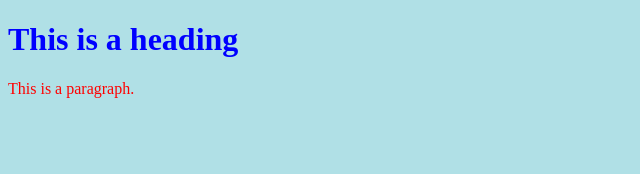
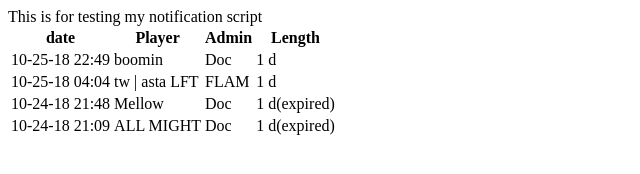
Before and after one commit to Dkealy/HorizonBanNotification, a plain HTML site: page docs/index.html in a window 1280 px wide. Shown: the whole page, without its empty margins (0-640 px from the left). Drawn offline with Linux system fonts and the light colour scheme.

Commit message:
Update index.html

```diff
--- a/docs/index.html
+++ b/docs/index.html
@@ -1,16 +1,41 @@
 <!DOCTYPE html>
  <html>
   <head>
-   <style>
-   body {background-color: powderblue;}
-   h1   {color: blue;}
-   p    {color: red;}
-   </style>
+   <title>Proto-Horizon</title>
   </head>
   <body>
-
-   <h1>This is a heading</h1>
-   <p>This is a paragraph.</p>
-
+<h>This is for testing my notification script</h>
+        <table>
+            <tr>
+                <th>date</th>
+                <th>Player</th>
+                <th>Admin</th>
+                <th>Length</th>
+            </tr>
+            <tr>
+                <td>10-25-18 22:49</td>
+                <td>boomin</td>
+                <td>Doc</td>
+                <td>1 d</td>
+            </tr>
+            <tr>
+                <td>10-25-18 04:04</td>
+                <td>tw | asta LFT</td>
+                <td>FLAM</td>
+                <td>1 d</td>
+            </tr>
+            <tr>
+                <td>10-24-18 21:48</td>
+                <td>Mellow</td>
+                <td>Doc</td>
+                <td>1 d(expired)</td>
+            </tr>
+            <tr>
+                <td>10-24-18 21:09</td>
+                <td>ALL MIGHT</td>
+                <td>Doc</td>
+                <td>1 d(expired)</td>
+            </tr>
+        </table>
   </body>
 </html>
```
